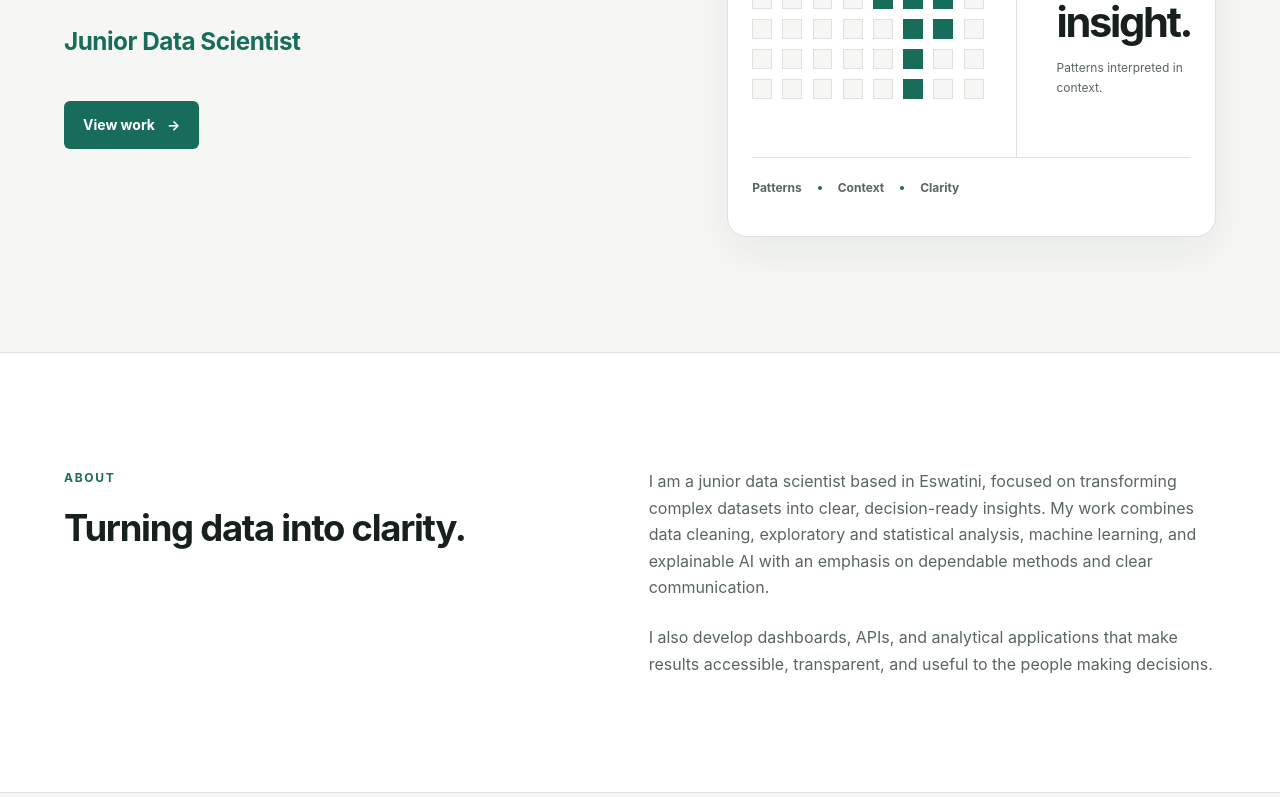
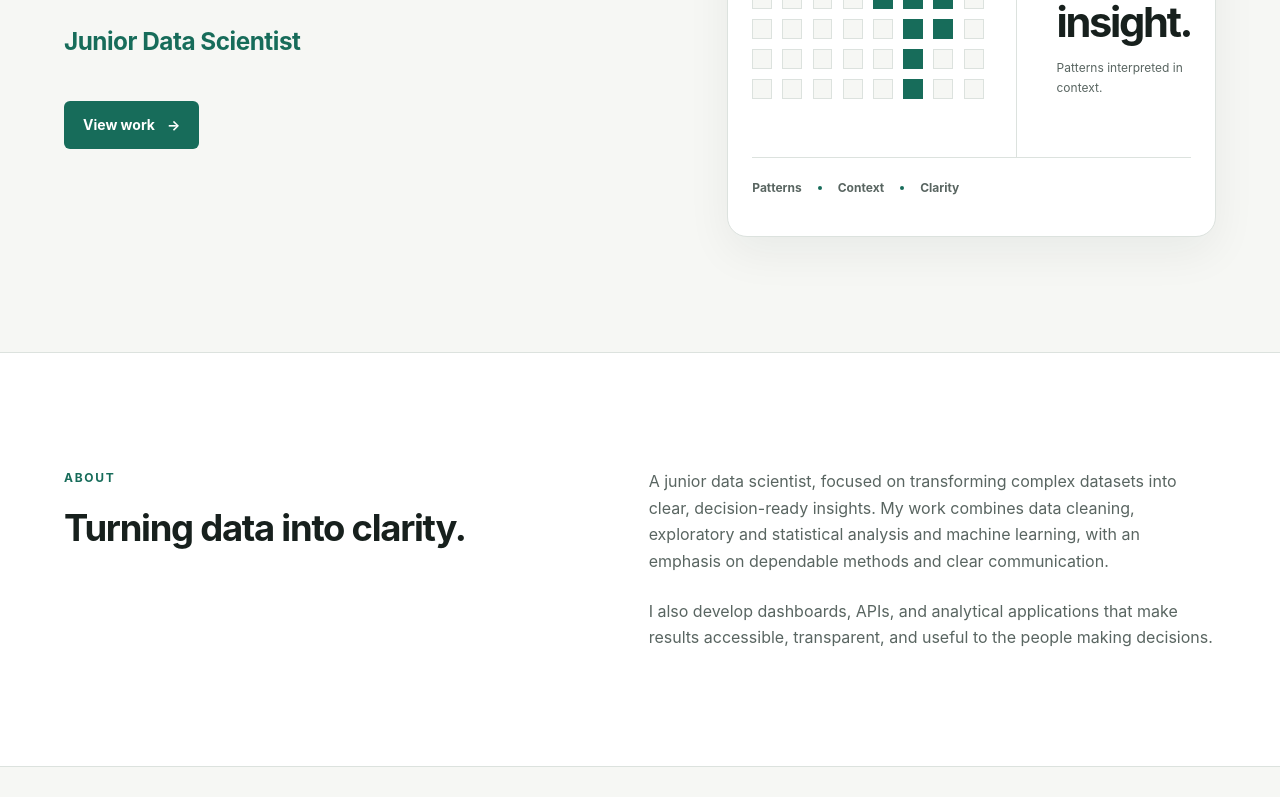
Before and after one commit to thandofana/thandofana.github.io, a React (Vite) app: page / in a window 1280 px wide. Shown: the part 392-1189 px from the top of the page. Built offline with nearby package versions, Linux system fonts and the light colour scheme.

Commit message:
Update portfolio about copy

```diff
--- a/scripts/qa-render.mjs
+++ b/scripts/qa-render.mjs
@@ -65,6 +65,10 @@ try {
   )
   assert.ok(!html.includes('LinkedIn'), 'The unverified LinkedIn placeholder must remain hidden.')
   assert.ok(html.includes('Junior Data Scientist'), 'The current professional title must render.')
+  assert.ok(
+    html.includes('A junior data scientist, focused on transforming complex datasets'),
+    'The approved About introduction must render.',
+  )
   assert.ok(
     !html.includes('Final-year BSc Information Technology student'),
     'The outdated student introduction must not render.',
--- a/src/pages/PortfolioHome.jsx
+++ b/src/pages/PortfolioHome.jsx
@@ -80,10 +80,10 @@ function PortfolioHome() {
               </div>
               <div className="about-copy">
                 <p>
-                  I am a junior data scientist based in Eswatini, focused on transforming complex
-                  datasets into clear, decision-ready insights. My work combines data cleaning,
-                  exploratory and statistical analysis, machine learning, and explainable AI with
-                  an emphasis on dependable methods and clear communication.
+                  A junior data scientist, focused on transforming complex datasets into clear,
+                  decision-ready insights. My work combines data cleaning, exploratory and
+                  statistical analysis and machine learning, with an emphasis on dependable methods
+                  and clear communication.
                 </p>
                 <p>
                   I also develop dashboards, APIs, and analytical applications that make results
```
